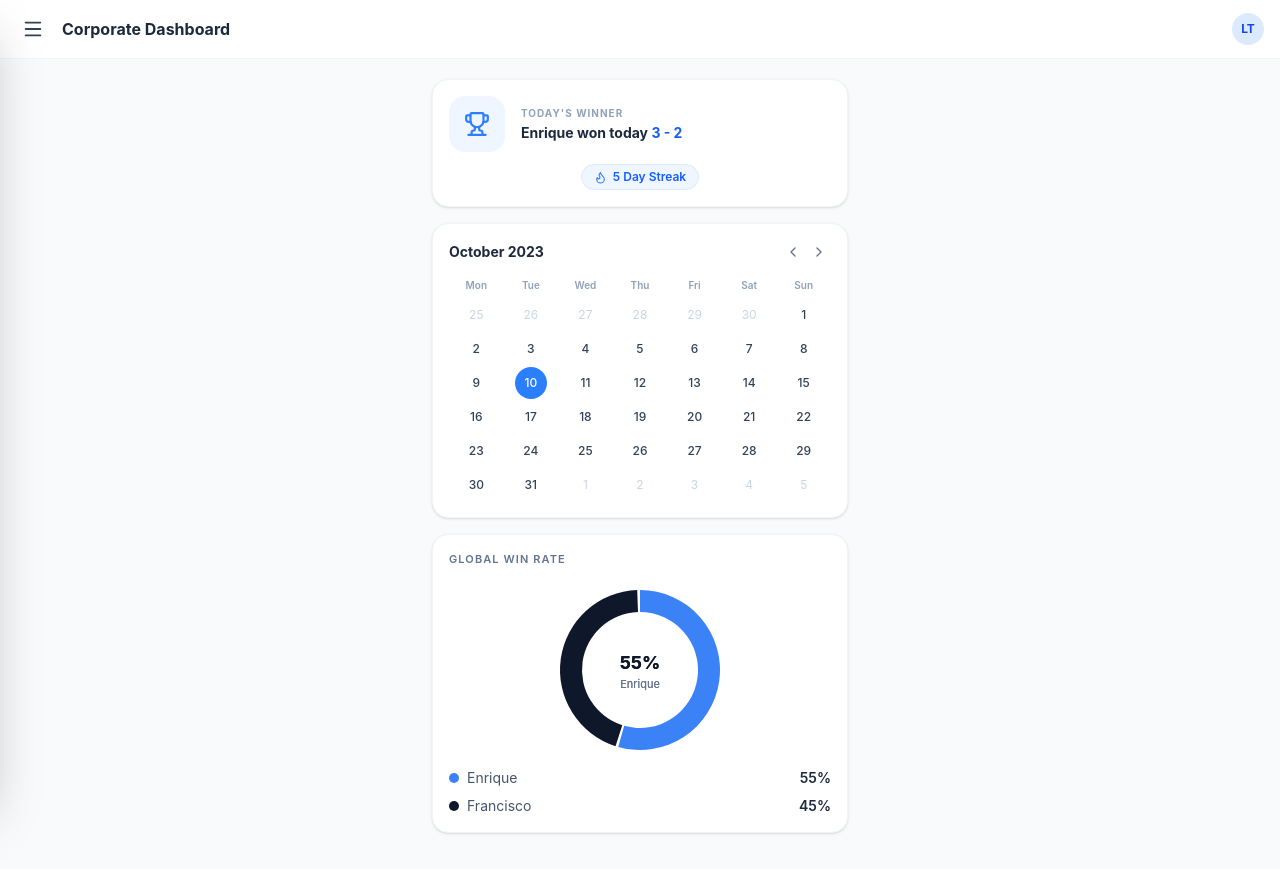
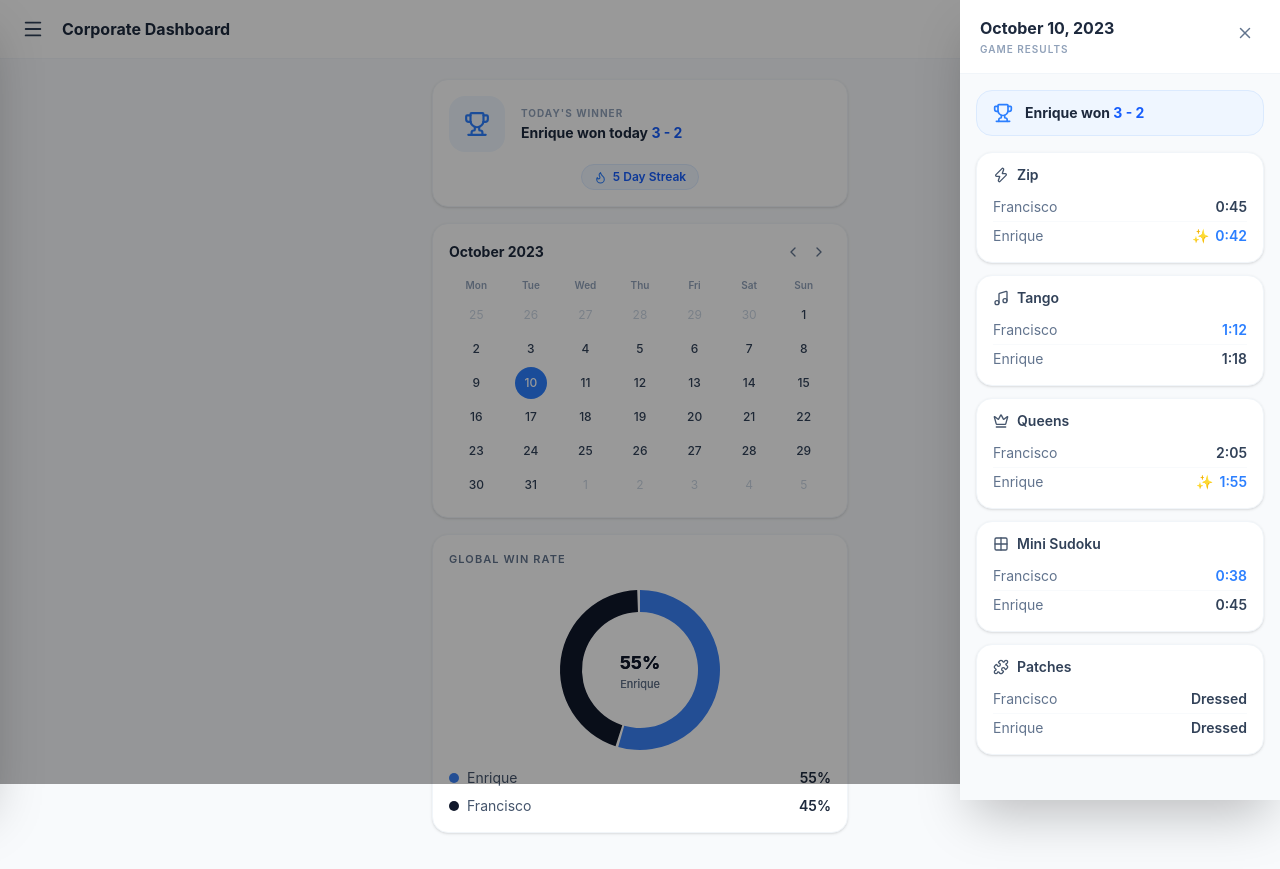
Before and after one commit to adri4nza/linkedin-tracker, a React (Vite) app: page / in a window 1280 px wide. Both pictures are taken after a click on the button "10". Built offline with nearby package versions, Linux system fonts and the light colour scheme.

Commit message:
Add DailyResultsDrawer component and integrate with DashboardPage; enhance MiniCalendar with onDayClick prop

```diff
--- /dev/null
+++ b/src/components/DailyResultsDrawer/DailyResultsDrawer.tsx
@@ -0,0 +1,198 @@
+import { X, Trophy, Zap, Music, Crown, Grid2X2, Puzzle } from 'lucide-react';
+import type { ReactNode } from 'react';
+
+// ---------------------------------------------------------------------------
+// Types
+// ---------------------------------------------------------------------------
+export interface DailyResultsDrawerProps {
+  isOpen: boolean;
+  onClose: () => void;
+  /** Display date string, e.g. "April 21, 2026" */
+  date?: string;
+}
+
+type Player = 'francisco' | 'enrique';
+
+interface GameResult {
+  id: string;
+  name: string;
+  icon: ReactNode;
+  francisco: string;
+  enrique: string;
+  /** Which player had the lower / winning time. Undefined = draw / no comparison. */
+  winner?: Player;
+  /** Which player gets the ✨ flawless spark. */
+  flawless?: Player;
+}
+
+// ---------------------------------------------------------------------------
+// Static dataset (matches the reference image)
+// ---------------------------------------------------------------------------
+const GAME_RESULTS: GameResult[] = [
+  {
+    id: 'zip',
+    name: 'Zip',
+    icon: <Zap size={16} />,
+    francisco: '0:45',
+    enrique: '0:42',
+    winner: 'enrique',
+    flawless: 'enrique',
+  },
+  {
+    id: 'tango',
+    name: 'Tango',
+    icon: <Music size={16} />,
+    francisco: '1:12',
+    enrique: '1:18',
+    winner: 'francisco',
+  },
+  {
+    id: 'queens',
+    name: 'Queens',
+    icon: <Crown size={16} />,
+    francisco: '2:05',
+    enrique: '1:55',
+    winner: 'enrique',
+    flawless: 'enrique',
+  },
+  {
+    id: 'mini-sudoku',
+    name: 'Mini Sudoku',
+    icon: <Grid2X2 size={16} />,
+    francisco: '0:38',
+    enrique: '0:45',
+    winner: 'francisco',
+  },
+  {
+    id: 'patches',
+    name: 'Patches',
+    icon: <Puzzle size={16} />,
+    francisco: 'Dressed',
+    enrique: 'Dressed',
+    winner: undefined,
+  },
+];
+
+// ---------------------------------------------------------------------------
+// Sub-components
+// ---------------------------------------------------------------------------
+function PlayerRow({
+  label,
+  value,
+  isWinner,
+  hasFlawless,
+}: {
+  label: string;
+  value: string;
+  isWinner: boolean;
+  hasFlawless: boolean;
+}) {
+  return (
+    <div className="flex items-center justify-between py-1">
+      <span className="text-sm text-slate-500">{label}</span>
+      <div className="flex items-center gap-1.5">
+        {hasFlawless && <span className="text-sm">✨</span>}
+        <span
+          className={`text-sm font-semibold ${
+            isWinner ? 'text-blue-500' : 'text-slate-700'
+          }`}
+        >
+          {value}
+        </span>
+      </div>
+    </div>
+  );
+}
+
+function GameCard({ game }: { game: GameResult }) {
+  return (
+    <div className="bg-white rounded-2xl px-4 py-3 shadow-sm border border-slate-100">
+      {/* Game header */}
+      <div className="flex items-center gap-2 mb-2 text-slate-600">
+        {game.icon}
+        <span className="text-sm font-semibold text-slate-700">{game.name}</span>
+      </div>
+      <div className="divide-y divide-slate-50">
+        <PlayerRow
+          label="Francisco"
+          value={game.francisco}
+          isWinner={game.winner === 'francisco'}
+          hasFlawless={game.flawless === 'francisco'}
+        />
+        <PlayerRow
+          label="Enrique"
+          value={game.enrique}
+          isWinner={game.winner === 'enrique'}
+          hasFlawless={game.flawless === 'enrique'}
+        />
+      </div>
+    </div>
+  );
+}
+
+// ---------------------------------------------------------------------------
+// Main component
+// ---------------------------------------------------------------------------
+export default function DailyResultsDrawer({
+  isOpen,
+  onClose,
+  date = 'April 21, 2026',
+}: DailyResultsDrawerProps) {
+  return (
+    <>
+      {/* Backdrop */}
+      <div
+        className={`fixed inset-0 bg-black/40 z-40 transition-opacity duration-300 ${
+          isOpen ? 'opacity-100 pointer-events-auto' : 'opacity-0 pointer-events-none'
+        }`}
+        onClick={onClose}
+        aria-hidden="true"
+      />
+
+      {/* Drawer panel — slides in from the right */}
+      <aside
+        className={`fixed top-0 right-0 h-full w-80 max-w-full bg-slate-50 z-50 shadow-2xl flex flex-col transform transition-transform duration-300 ease-in-out ${
+          isOpen ? 'translate-x-0' : 'translate-x-full'
+        }`}
+        aria-label="Daily game results"
+      >
+        {/* Header */}
+        <div className="bg-white px-5 py-4 border-b border-slate-100 shrink-0">
+          <div className="flex items-start justify-between">
+            <div>
+              <p className="text-base font-bold text-slate-800">{date}</p>
+              <p className="text-[10px] font-semibold text-slate-400 uppercase tracking-widest mt-0.5">
+                Game Results
+              </p>
+            </div>
+            <button
+              onClick={onClose}
+              className="p-1.5 rounded-lg hover:bg-slate-100 transition-colors mt-0.5"
+              aria-label="Close results panel"
+            >
+              <X size={18} className="text-slate-500" />
+            </button>
+          </div>
+        </div>
+
+        {/* Win banner */}
+        <div className="mx-4 mt-4 shrink-0">
+          <div className="flex items-center gap-3 bg-blue-50 border border-blue-100 rounded-2xl px-4 py-3">
+            <Trophy size={20} className="text-blue-500 shrink-0" />
+            <p className="text-sm font-bold text-slate-800">
+              Enrique won{' '}
+              <span className="text-blue-600">3 - 2</span>
+            </p>
+          </div>
+        </div>
+
+        {/* Scrollable game cards */}
+        <div className="flex-1 overflow-y-auto px-4 py-4 space-y-3">
+          {GAME_RESULTS.map((game) => (
+            <GameCard key={game.id} game={game} />
+          ))}
+        </div>
+      </aside>
+    </>
+  );
+}
--- a/src/components/MiniCalendar/MiniCalendar.tsx
+++ b/src/components/MiniCalendar/MiniCalendar.tsx
@@ -31,6 +31,8 @@ interface MiniCalendarProps {
   initialMonth?: number;
   /** Initial year. Defaults to current year. */
   initialYear?: number;
+  /** Called when the user clicks a day in the current month. */
+  onDayClick?: (day: number, month: number, year: number) => void;
 }
 
 // ---------------------------------------------------------------------------
@@ -40,6 +42,7 @@ export default function MiniCalendar({
   highlightedDay,
   initialMonth,
   initialYear,
+  onDayClick,
 }: MiniCalendarProps) {
   const today = new Date();
   const [year, setYear] = useState(initialYear ?? today.getFullYear());
@@ -119,7 +122,7 @@ export default function MiniCalendar({
           return (
             <button
               key={d}
-              onClick={() => setSelected(d)}
+              onClick={() => { setSelected(d); onDayClick?.(d, month, year); }}
               className={`flex items-center justify-center h-8 w-8 mx-auto rounded-full text-xs font-medium transition-colors
                 ${isSelected
                   ? 'bg-blue-500 text-white font-bold'
--- a/src/pages/DashboardPage.tsx
+++ b/src/pages/DashboardPage.tsx
@@ -1,14 +1,44 @@
+import { useState } from 'react';
 import Layout from '../components/Layout/Layout';
 import WinnerCard from '../components/WinnerCard/WinnerCard';
 import MiniCalendar from '../components/MiniCalendar/MiniCalendar';
 import DonutChart from '../components/DonutChart/DonutChart';
+import DailyResultsDrawer from '../components/DailyResultsDrawer/DailyResultsDrawer';
+
+const MONTH_NAMES = [
+  'January', 'February', 'March', 'April', 'May', 'June',
+  'July', 'August', 'September', 'October', 'November', 'December',
+];
+
+function formatDate(day: number, month: number, year: number): string {
+  return `${MONTH_NAMES[month]} ${day}, ${year}`;
+}
 
 export default function DashboardPage() {
+  const [drawerOpen, setDrawerOpen] = useState(false);
+  const [drawerDate, setDrawerDate] = useState('');
+
+  function handleDayClick(day: number, month: number, year: number) {
+    setDrawerDate(formatDate(day, month, year));
+    setDrawerOpen(true);
+  }
+
   return (
     <Layout title="Corporate Dashboard">
       <WinnerCard winner="Enrique" score="3 - 2" streakDays={5} />
-      <MiniCalendar initialYear={2023} initialMonth={9} highlightedDay={6} />
+      <MiniCalendar
+        initialYear={2023}
+        initialMonth={9}
+        highlightedDay={6}
+        onDayClick={handleDayClick}
+      />
       <DonutChart />
+
+      <DailyResultsDrawer
+        isOpen={drawerOpen}
+        onClose={() => setDrawerOpen(false)}
+        date={drawerDate}
+      />
     </Layout>
   );
 }
```
